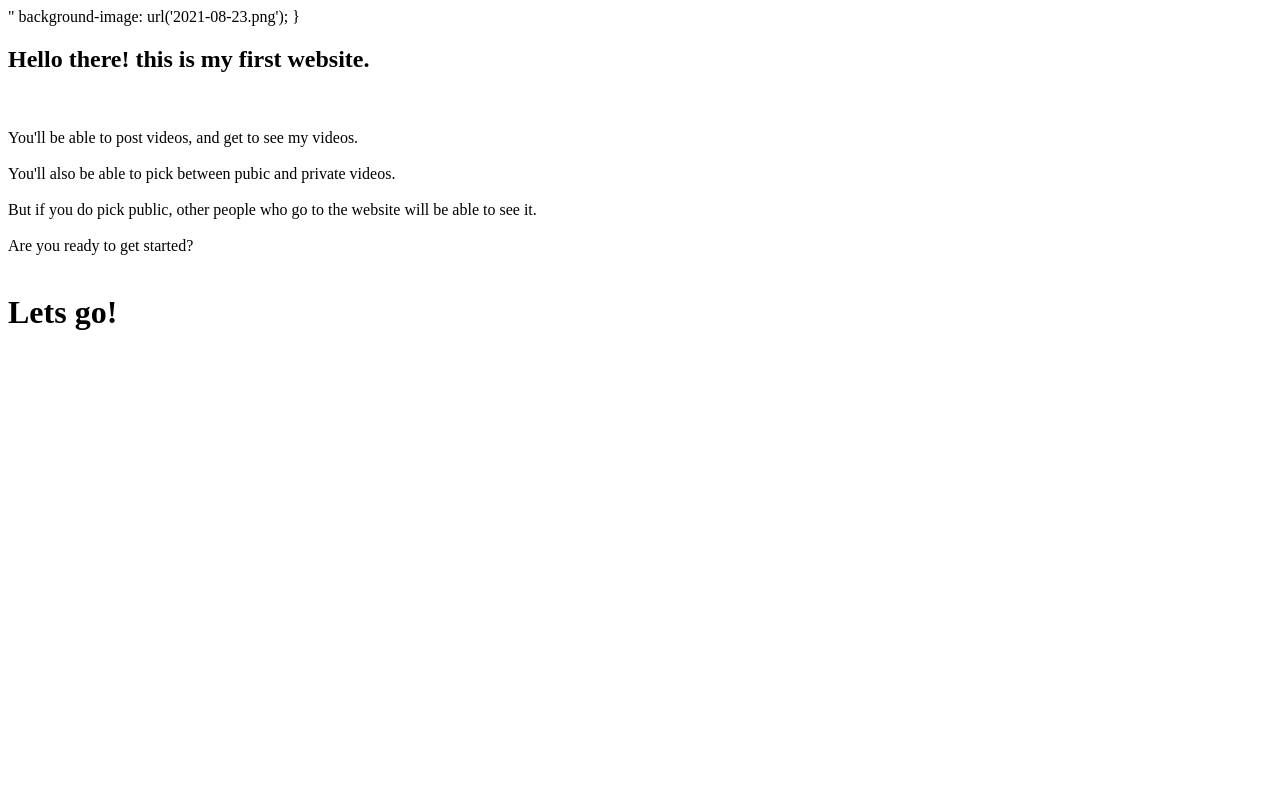
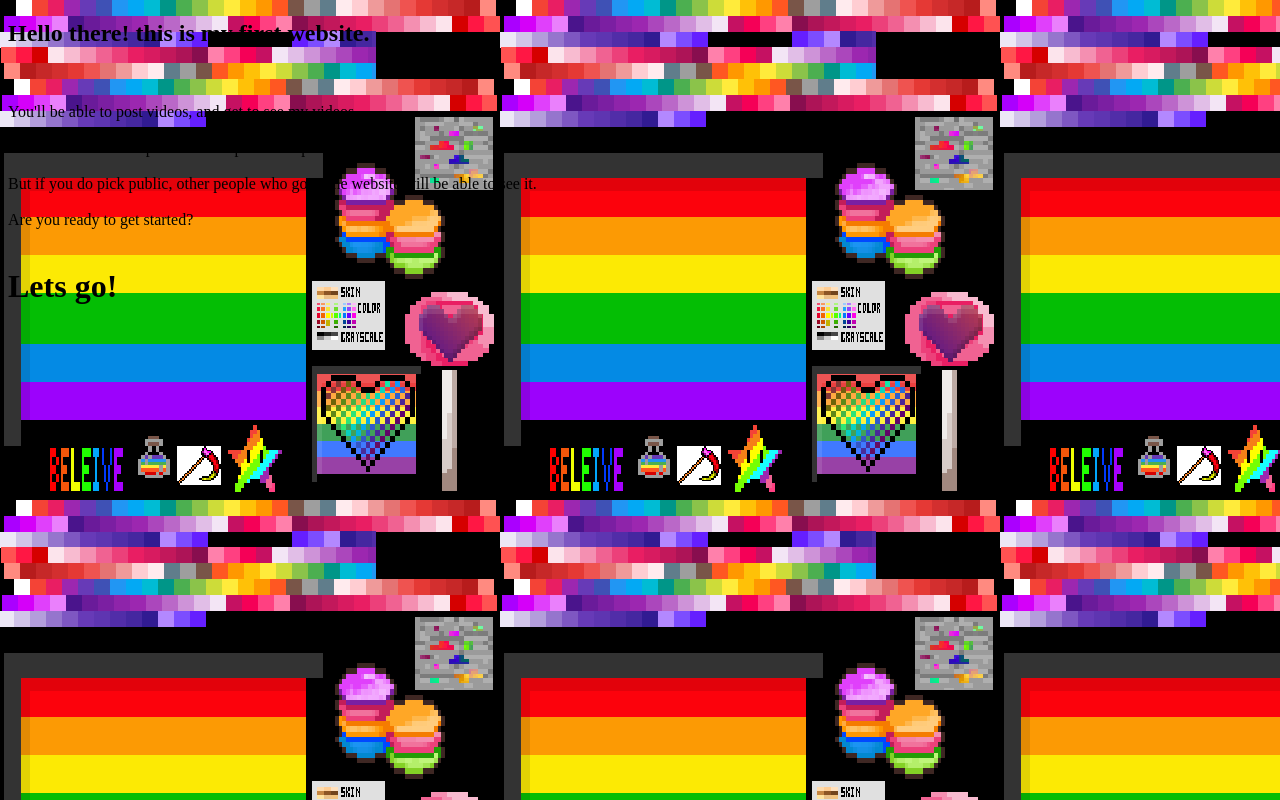
Before and after one commit to aquacrshr/ljhlive, a plain HTML site: page index.html in a window 1280 px wide. Drawn offline with Linux system fonts and the light colour scheme.

Commit message:
Update index.html

```diff
--- a/index.html
+++ b/index.html
@@ -2,11 +2,9 @@
 <html lang="en"><head><meta http-equiv="Content-Type" content="text/html; charset=UTF-8">
 <style>
   body {
-    style="color:white;"
-    style="<em>true</em>
+      background-image: url('2021-08-23.png');
+      style="color:white;"
 
-    </style>"
-    background-image: url('2021-08-23.png');
   }
   </style>
 
```
